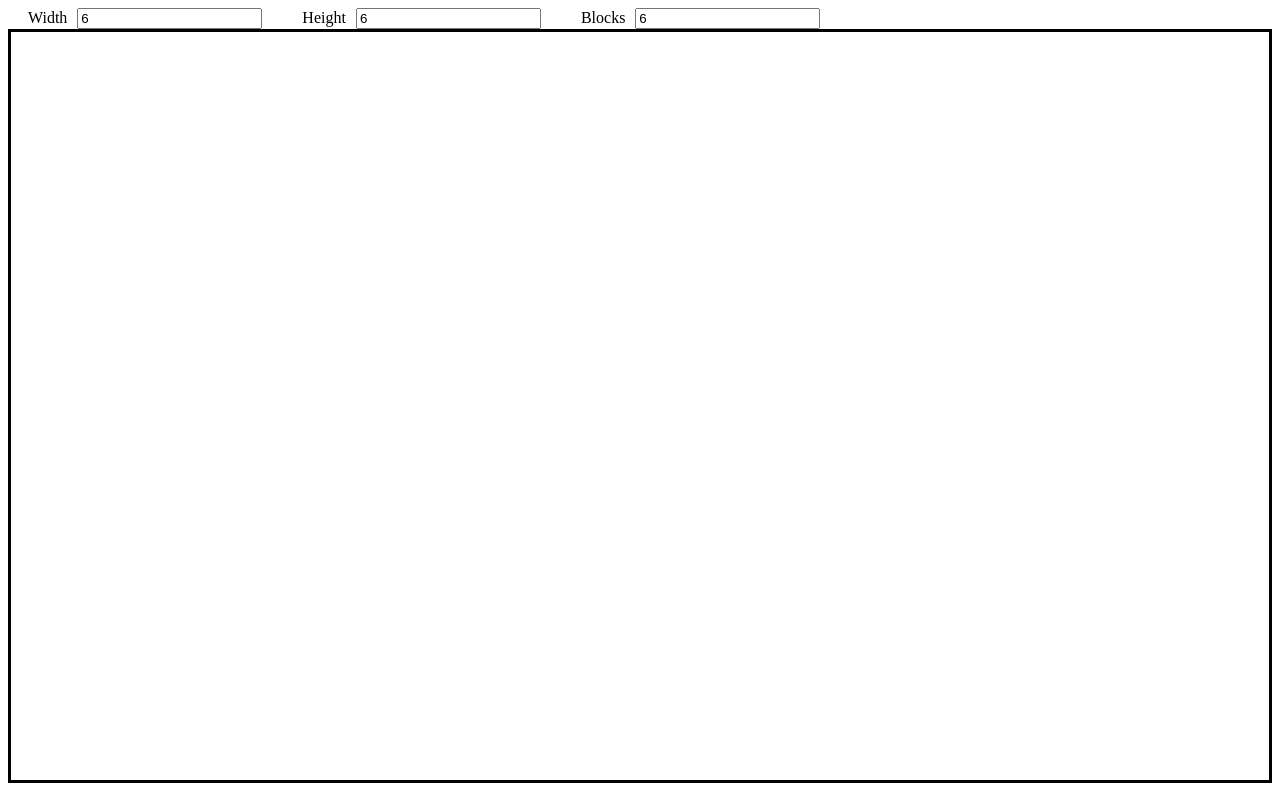
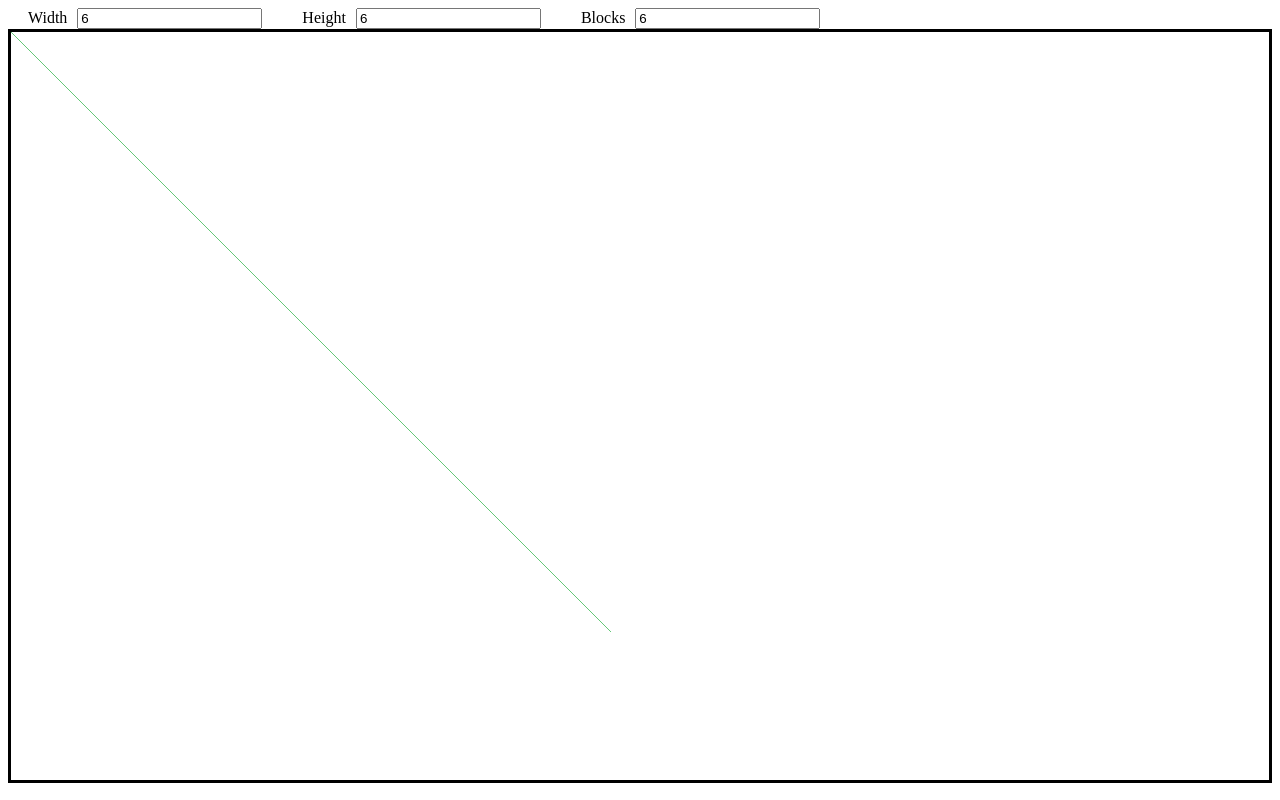
Before and after one commit to denishowe/find-a-way, a React app: page / in a window 1280 px wide. Built offline with nearby package versions, Linux system fonts and the light colour scheme.

Commit message:
Props to Maze

```diff
--- a/src/app.jsx
+++ b/src/app.jsx
@@ -32,7 +32,7 @@ class App extends React.Component
 			<div>
 				<Controls width = { width } height = { height }
 					blocks = { blocks } setter = { setter } />
-				<Maze />
+				<Maze width={ width } height={ height } blocks={ blocks } />
 			</div>
 		);
 	}
```
